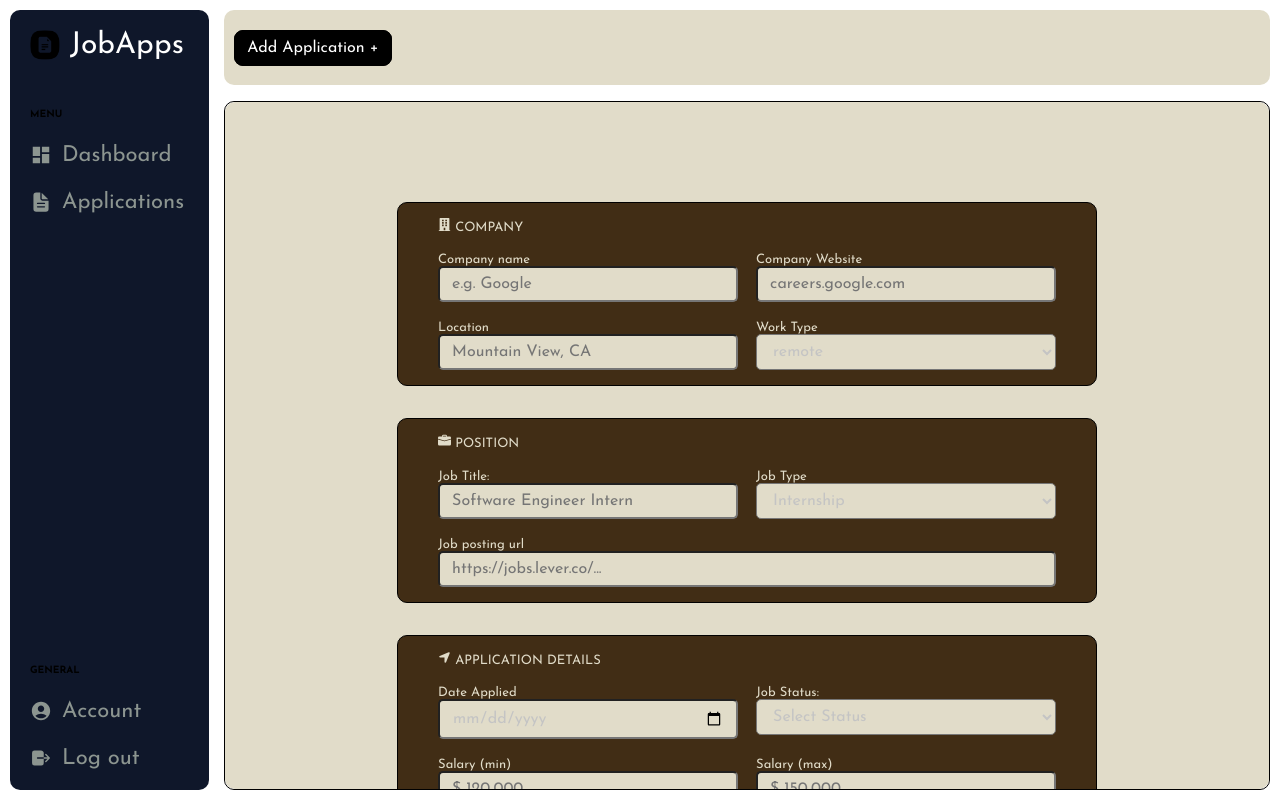
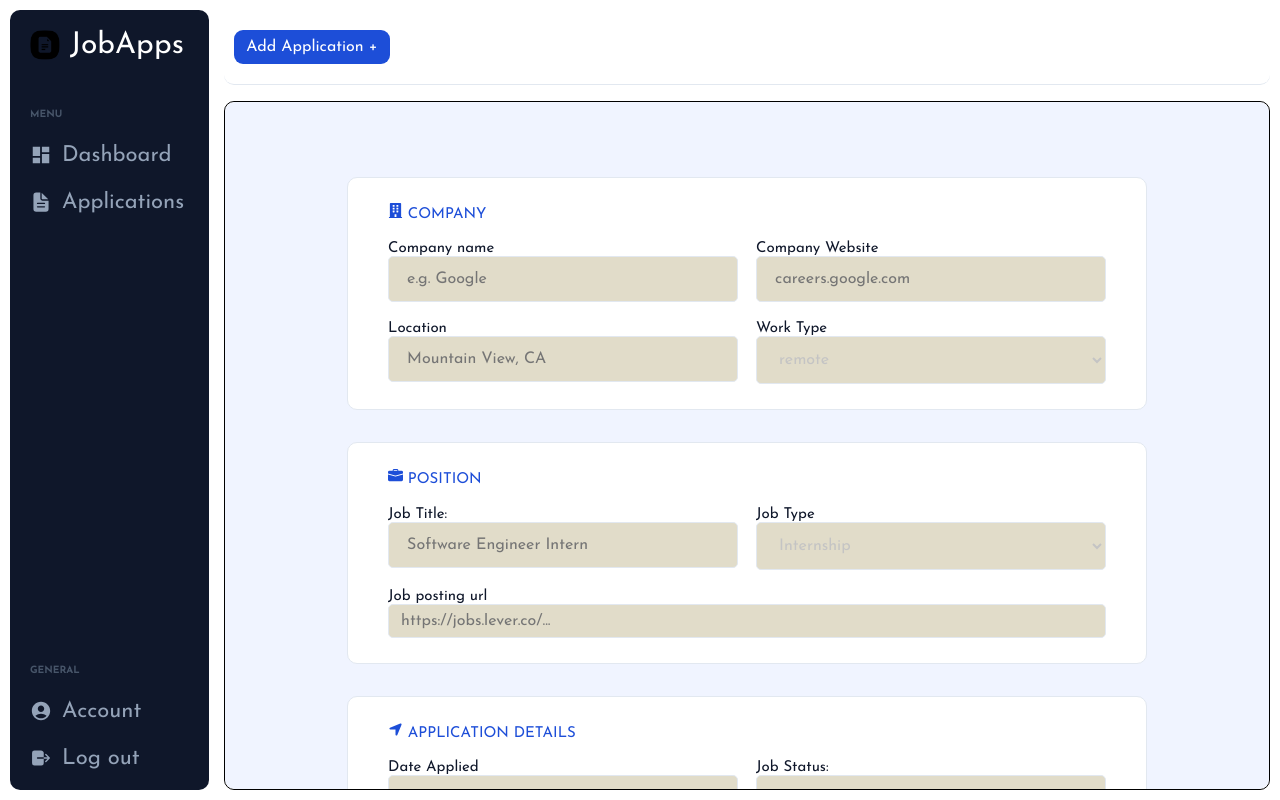
Before and after one commit to RodolfoMedinaCS/job-tracker, a React (Vite) app in the folder frontend/: page /add-application in a window 1280 px wide. Built offline with nearby package versions, Linux system fonts and the light colour scheme.

Commit message:
update AddApplication styling and color   palette

```diff
--- a/frontend/src/components/NavBar/NavBar.module.css
+++ b/frontend/src/components/NavBar/NavBar.module.css
@@ -5,8 +5,10 @@
     align-items: center;
     width: 100%;
     height: 75px;
+
+    background-color: #ffffff;
+    border-bottom: 1px solid #e2e8f0;
     border-radius: 10px;
-    background-color: #E1DCC9;
 
     padding : 10px;
     box-sizing: border-box;
@@ -21,10 +23,11 @@
     display: inline;
 }
 .appBttns label{
-    border: 1px solid black;
     padding: 9px 12px 9px 12px;
     border-radius: 9px;
-    background-color: black;
+    background-color: #1d4ed8;
+    border-color: #1d4ed8;
+
     color: white;
 }
 .appBttns label:hover{
@@ -36,9 +39,11 @@
     display: flex;
     align-items: center;
     gap: 5px;
-    border: 1px solid black;
     padding: 6px 10px;
     border-radius: 10px;
+
+    background: #f1f5f9;
+    border: 1px solid #e2e8f0;
 }
 .searchBar input{
     border: none;
@@ -87,6 +92,5 @@
     display: flex;
     justify-content: center;
     align-items: center;
-    background-color: #f7f7f7;
     min-height: 64px;
 }
--- a/frontend/src/components/Sidebar/Sidebar.jsx
+++ b/frontend/src/components/Sidebar/Sidebar.jsx
@@ -5,6 +5,7 @@ import { IoDocumentText } from "react-icons/io5";
 import { MdAccountCircle } from "react-icons/md";
 import { IoLogOut } from "react-icons/io5";
 import logo from '../../assets/images/801639-200.png'
+import { NavLink } from "react-router-dom";
 
 
 
@@ -29,28 +30,28 @@ function Sidebar(){
 
                 <div className={styles.menu}>
                     <p className={styles.sectionName}>MENU</p>
-                    <Link to={"/dashboard"}>
+                    <NavLink to="/dashboard" className={({ isActive }) => isActive ? styles.activeLink : ""}>
                         <span className={styles.menuItems}>
                             <MdDashboard className={styles.menuIcon}></MdDashboard>
                             <span>Dashboard</span>
                         </span>
-                    </Link>
-                    <Link to={"/applications"}>
+                    </NavLink>
+                    <NavLink to={"/applications"} className={({ isActive }) => isActive ? styles.activeLink : ""}>
                         <span className={styles.menuItems}>
                             <IoDocumentText className={styles.menuIcon}></IoDocumentText>
                             <span>Applications</span>
                         </span>
-                    </Link>
+                    </NavLink>
                 </div>
 
                 <div className={styles.accountMenu}>
                     <p className={styles.sectionName}>GENERAL</p>
-                    <Link>
+                    <NavLink to={"/Account"} className={({ isActive }) => isActive ? styles.activeLink : "" }>
                         <span className={styles.menuItems}>
                             <MdAccountCircle className={styles.menuIcon}></MdAccountCircle>
                             <span>Account</span>
                         </span>
-                    </Link>
+                    </NavLink>
                     <Link onClick={handleLogout} href="#">
                         <span className={styles.menuItems}>
                             <IoLogOut className={styles.menuIcon}></IoLogOut>
--- a/frontend/src/components/Sidebar/Sidebar.module.css
+++ b/frontend/src/components/Sidebar/Sidebar.module.css
@@ -29,7 +29,7 @@
 .accountMenu a{
     font-size: 22px;
     text-decoration: none;
-    color:#8c9590;
+    color: #94a3b8; ;
     display: flex;
     align-items: center;
     gap: 8px;
@@ -43,12 +43,12 @@
 
 .menu a:hover,
 .accountMenu a:hover{
-    color: #2e7756;
+    color: #93c5fd;
 }
 
 .menu a:active,
 .accountMenu a:active{
-    color: #3c9a70;
+    color: #3b82f6;
 }
 
 .logo{
@@ -59,6 +59,7 @@
 .sectionName{
     font-size: 10px;
     font-weight: bold;
+    color: #475569;
 }
 
 .logoIcon{
@@ -74,3 +75,8 @@
     width: 30px;
     height: 30px;
 }
+
+.activeLink span {
+    color: #3b82f6;
+    font-weight: 500;
+}
--- a/frontend/src/pages/AddApplication/AddApplication.module.css
+++ b/frontend/src/pages/AddApplication/AddApplication.module.css
@@ -4,28 +4,28 @@
     display: flex;
     flex-direction: column;
     align-items: center;
-    background-color: #E1DCC9;
+    background-color: #f0f4ff;
     overflow-y: auto;
 }
 
 .formContainer{
-    width: 700px;
+    width: 800px;
     display: flex;
     justify-content: flex-start;
     flex-direction: column;
     align-items: center;
     gap: 2rem;
-    margin: 100px;
+    margin: 75px;
 
 }
 /*buttons!*/
 .addBttns{
     all : unset;
-    border: 1px solid black;
     padding: 20px 25px 20px 25px;
     border-radius: 8px;
     color: white;
-    background-color: black;
+    background-color: #1d4ed8;
+    border-color: #1d4ed8;
 }
 .appOptions{
     display: flex;
@@ -41,11 +41,12 @@
 .notesBlock{
     width: 100%;
     height: auto;
-    border: 1px solid black;
-    padding: 15px;
-    background-color: #412D15;
+    padding: 25px;
     border-radius: 10px;
-    color: #E1DCC9;
+
+    background-color: #ffffff;
+    border: 1px solid #e2e8f0;
+    color: #0f172a;
 }
 
 .companySection,
@@ -58,13 +59,23 @@
     padding-right: 40px;
     flex-direction: column;
     gap: 1.2rem;
-    font-size: 13px;
+    font-size: 15px;
 }
 
+.companySection > label:first-child,
+.positionSection > label:first-child,
+.appDetSection > label:first-child,
+.recConSection > label:first-child,
+.notesBlock > label:first-child {
+    color: #1d4ed8;
+}
 
-
-
-
+.inputField, .selectField,
+.inputFieldSpecial, .textAreaSpecial {
+    background-color: #f8fafc;
+    border: 1px solid #e2e8f0;
+    color: #c4c4c4;
+}
 
 /*company block*/
 .inputField,
@@ -74,8 +85,8 @@
     outline: none;
     border-radius: 5px;
     font-size: 16px;
-    padding: 8px 12px;
-    width: 300px;
+    padding: 14px 18px;
+    width: 350px;
     background-color: #E1DCC9;
     color: #c4c4c4;
 }
```
